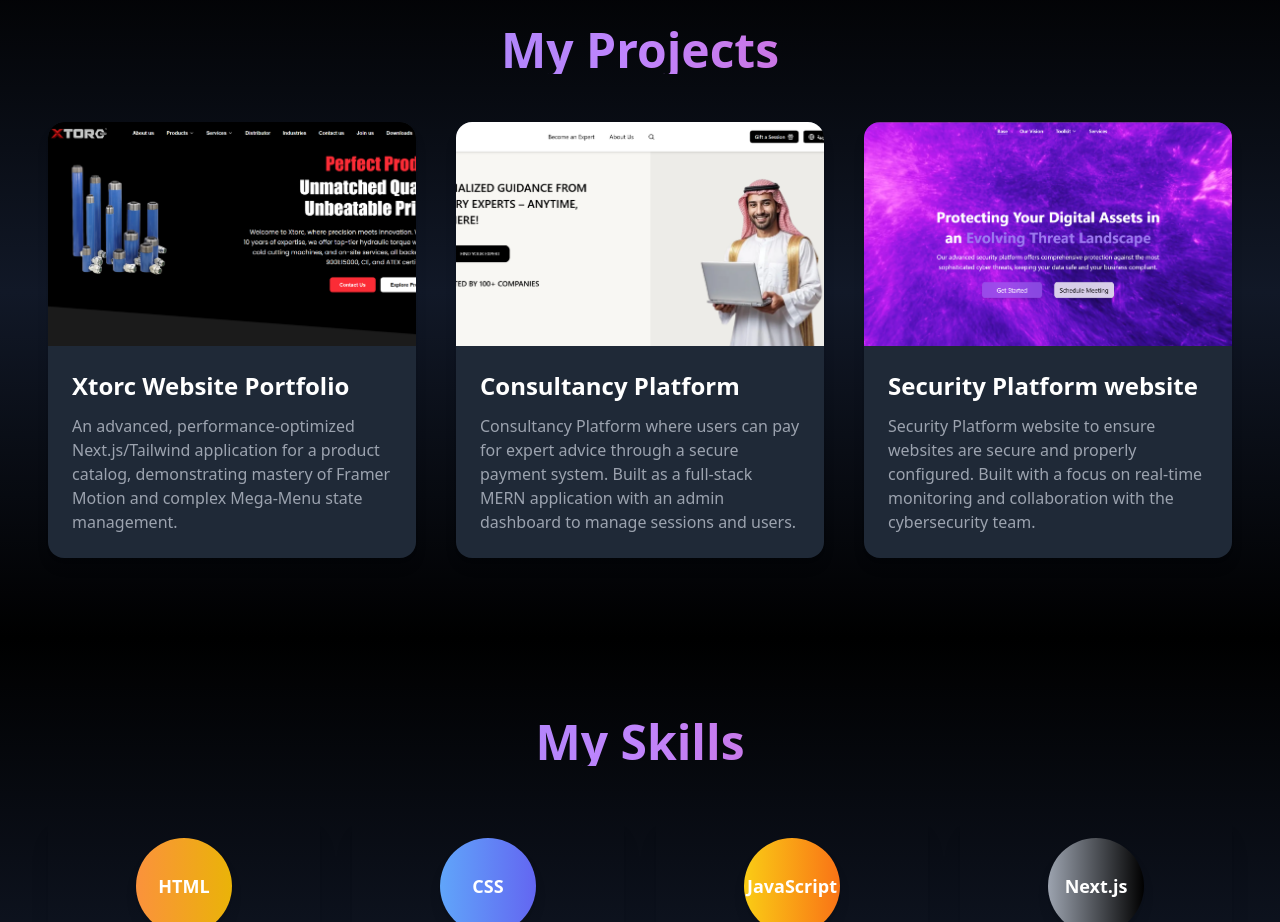
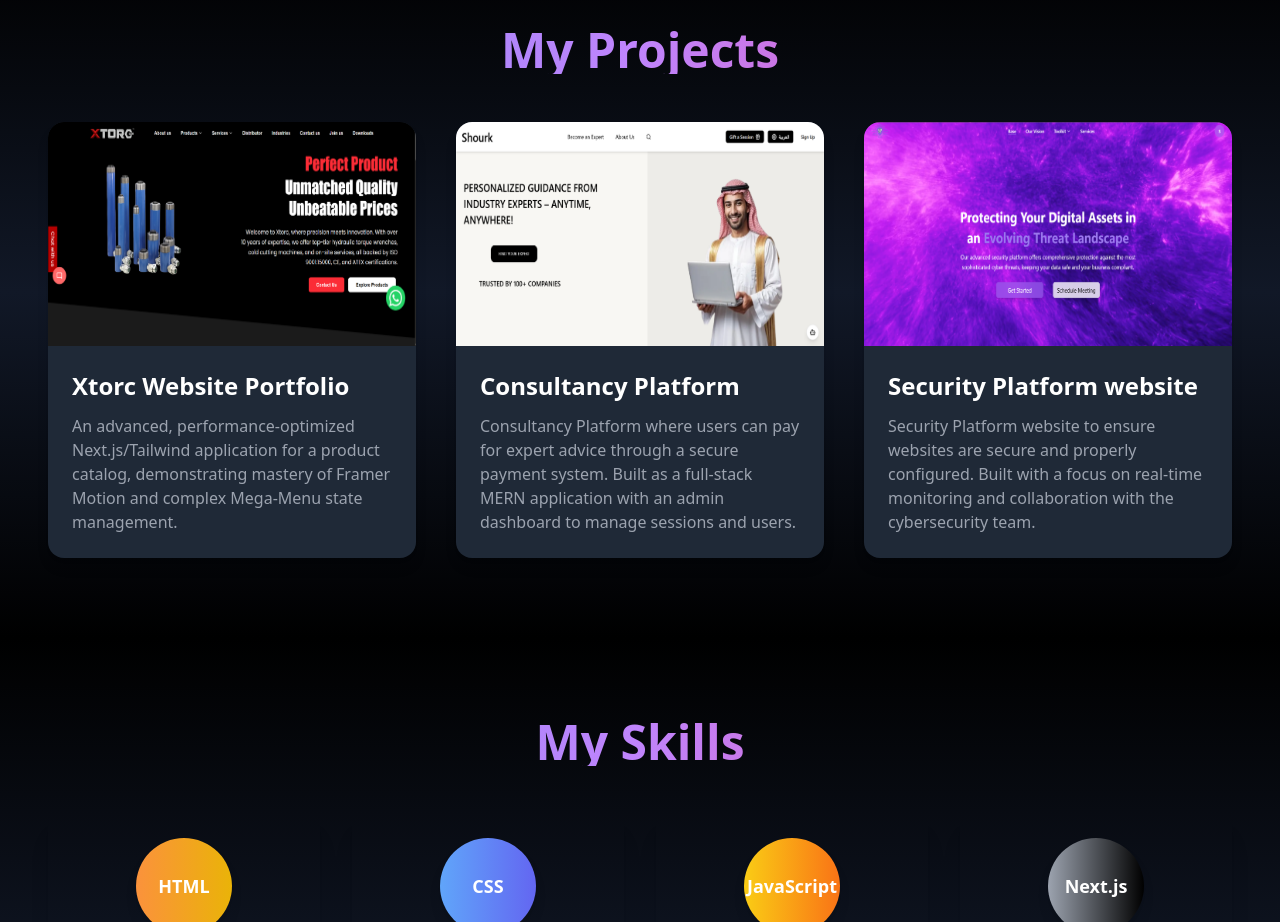
Before and after one commit to AbdulMaaz909/My-Portfolio, a Next.js app: page / in a window 1280 px wide. Shown: the part 1280-2202 px from the top of the page. Built offline with nearby package versions, Linux system fonts and the light colour scheme.

Commit message:
Fix image class name from 'object-cover' to 'object-content' in Project component

```diff
--- a/src/component/Project/Project.jsx
+++ b/src/component/Project/Project.jsx
@@ -25,6 +25,7 @@ const projects = [
     img: "/Project_1.png",
     github: "https://github.com/dev-nexcore/xtroc",
     demo: "https://xtorcind.com",
+
   },
   {
     title: "Consultancy Platform",
@@ -76,7 +77,7 @@ const Projects = () => {
                 <img
                   src={project.img}
                   alt={project.title}
-                  className="w-full h-56 object-cover group-hover:opacity-80 transition duration-500"
+                  className="w-full h-56 object-content group-hover:opacity-80 transition duration-500"
                 />
                 <div className="absolute inset-0 flex items-center justify-center bg-black bg-opacity-50 opacity-0 group-hover:opacity-100 transition duration-500">
                   <a
```
